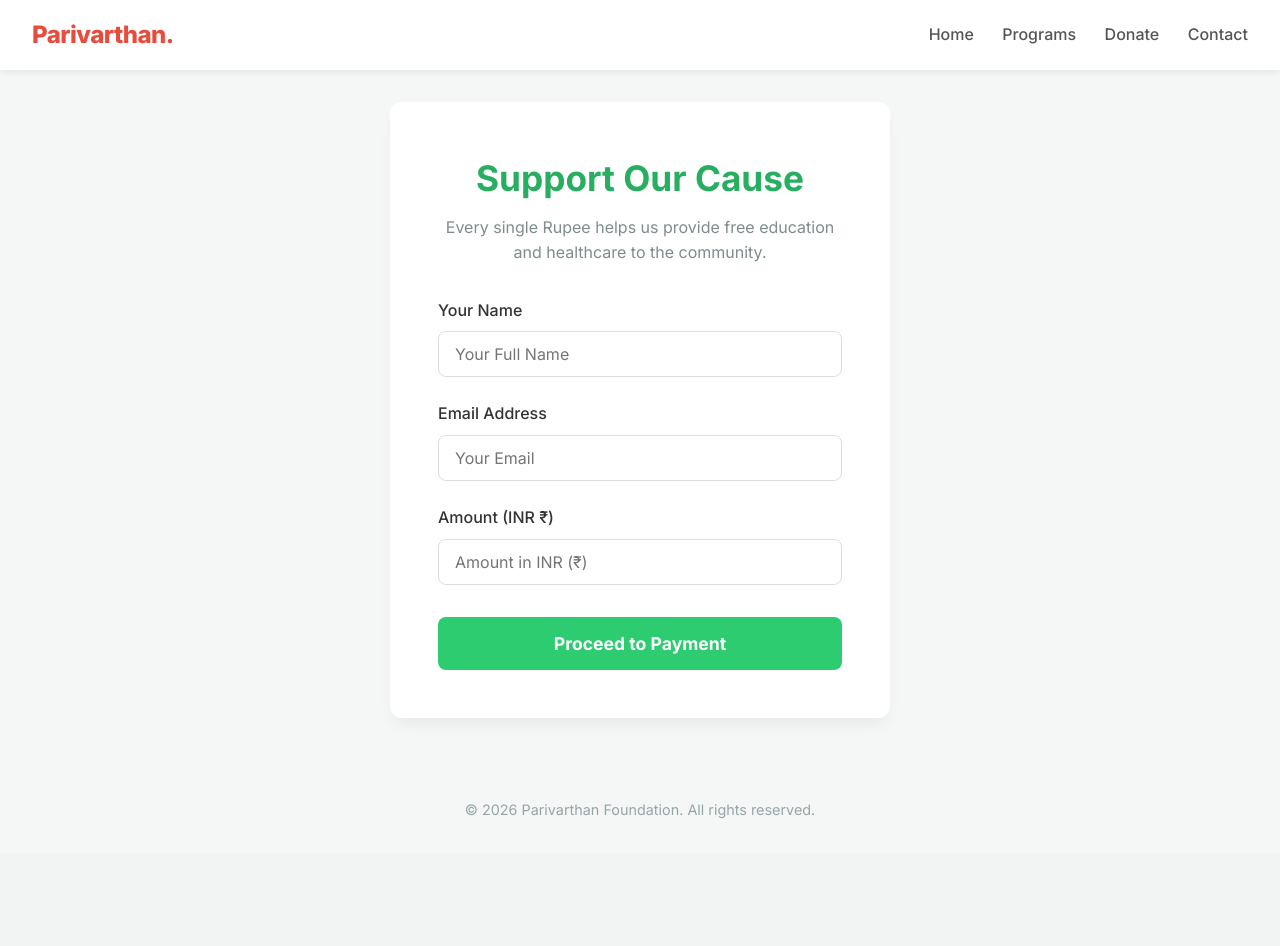
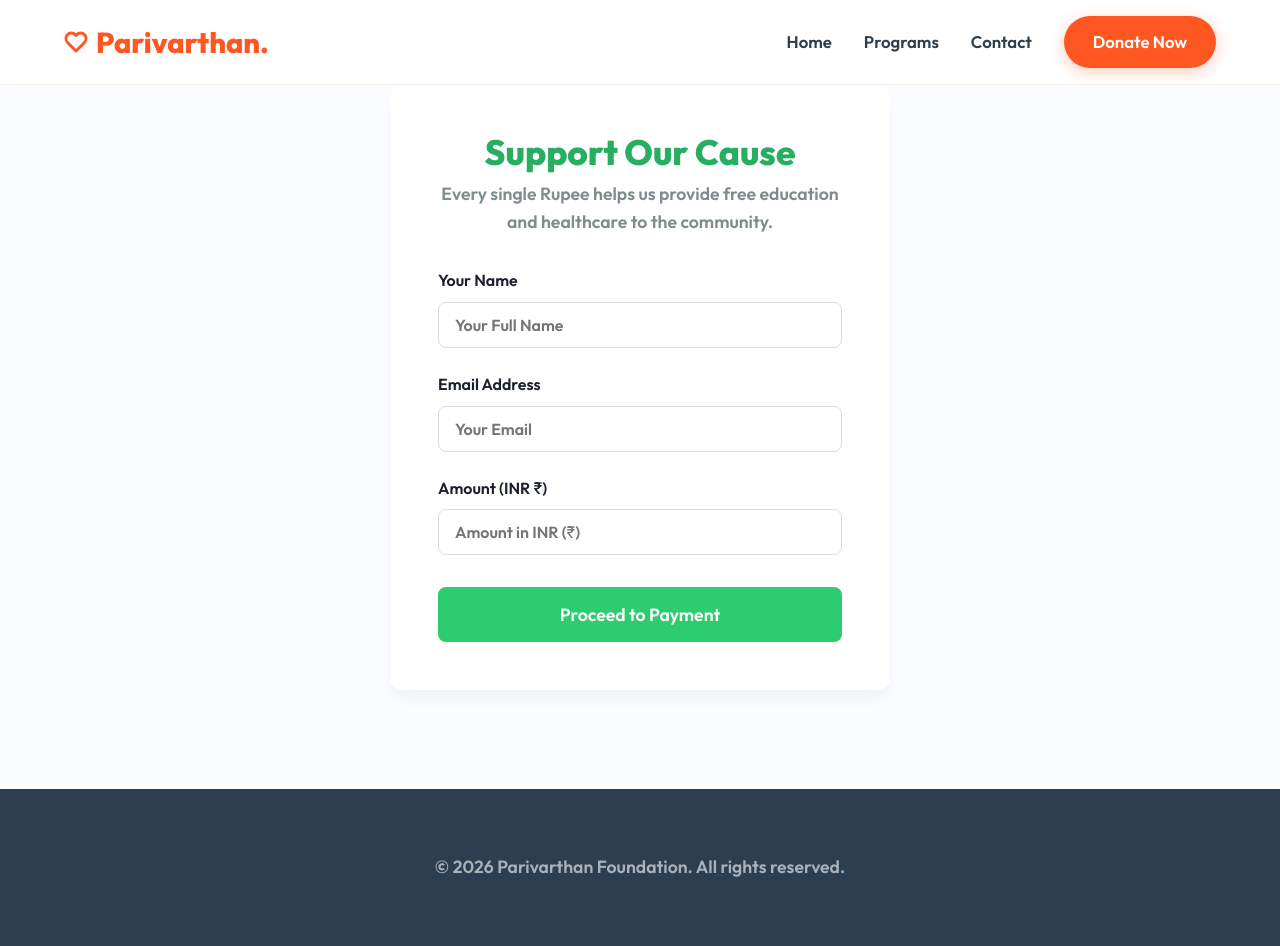
Before and after one commit to pavanrajashekar/parivarthan-ngo, a Django app: page /donate/ in a window 1280 px wide. Before the commit the page ends 818 px from the top, so only its background shows below. Run offline with Django 5.2, Linux system fonts and the light colour scheme.

Commit message:
UI Overhaul Step 1: Global CSS and Homepage Hero

```diff
--- a/static/css/style.css
+++ b/static/css/style.css
@@ -1,106 +1,182 @@
-/* Global Reset & Box Sizing */
+:root {
+    /* Color System */
+    --primary: #FF5722; /* Vibrant Orange/Coral */
+    --primary-hover: #E64A19;
+    --secondary: #2C3E50; /* Deep Blue Trust */
+    --accent: #27AE60; /* Success/Money Green */
+
+    --bg-main: #FAFCFF;
+    --card-bg: #FFFFFF;
+
+    --text-main: #1A202C;
+    --text-muted: #718096;
+
+    /* Layout */
+    --max-width: 1200px;
+    --radius-sm: 8px;
+    --radius-md: 16px;
+    --radius-lg: 24px;
+
+    /* Shadows */
+    --shadow-sm: 0 2px 4px rgba(0,0,0,0.05);
+    --shadow-md: 0 10px 15px -3px rgba(0,0,0,0.05), 0 4px 6px -2px rgba(0,0,0,0.025);
+    --shadow-lg: 0 20px 25px -5px rgba(0,0,0,0.1), 0 10px 10px -5px rgba(0,0,0,0.04);
+}
+
+/* Global Reset */
 * {
     margin: 0;
     padding: 0;
     box-sizing: border-box;
-    font-family: 'Inter', 'Segoe UI', Tahoma, Geneva, Verdana, sans-serif;
+    font-family: 'Outfit', 'Inter', sans-serif;
 }
 
 body {
-    background-color: #f4f7f6;
-    color: #333;
+    background-color: var(--bg-main);
+    color: var(--text-main);
     line-height: 1.6;
+    overflow-x: hidden;
 }
 
-/* Typography */
-h1, h2, h3 {
-    font-weight: 700;
-    color: #2c3e50;
-    margin-bottom: 0.5rem;
-}
+/* Typography Scale */
+h1 { font-size: clamp(2.5rem, 5vw, 4rem); font-weight: 800; color: var(--secondary); line-height: 1.1; }
+h2 { font-size: clamp(1.8rem, 3vw, 2.5rem); font-weight: 700; color: var(--secondary); }
+h3 { font-size: 1.5rem; font-weight: 600; }
+p { font-size: 1.1rem; color: var(--text-muted); }
 
-/* Navbar (Glassmorphism effect) */
+/* Glassmorphism Navbar */
 .navbar {
-    background: rgba(255, 255, 255, 0.9);
-    backdrop-filter: blur(10px);
-    -webkit-backdrop-filter: blur(10px);
-    box-shadow: 0 4px 6px rgba(0, 0, 0, 0.05);
-    padding: 1rem 2rem;
+    background: rgba(255, 255, 255, 0.85);
+    backdrop-filter: blur(12px);
+    -webkit-backdrop-filter: blur(12px);
+    border-bottom: 1px solid rgba(0,0,0,0.05);
+    padding: 1rem 5%;
     position: sticky;
     top: 0;
     z-index: 1000;
     display: flex;
     justify-content: space-between;
     align-items: center;
+    transition: all 0.3s ease;
 }
 
 .nav-brand {
-    font-size: 1.5rem;
+    font-size: 1.8rem;
     font-weight: 800;
-    color: #e74c3c;
+    color: var(--primary);
     text-decoration: none;
-    letter-spacing: -0.5px;
+    display: flex;
+    align-items: center;
+    gap: 0.5rem;
+}
+
+.nav-links {
+    display: flex;
+    align-items: center;
+    gap: 2rem;
 }
 
 .nav-links a {
     text-decoration: none;
-    color: #555;
-    font-weight: 500;
-    margin-left: 1.5rem;
+    color: var(--secondary);
+    font-weight: 600;
+    font-size: 1.05rem;
     transition: color 0.3s ease;
 }
 
 .nav-links a:hover {
-    color: #e74c3c;
+    color: var(--primary);
 }
 
-/* Layout */
-main {
-    max-width: 1000px;
-    margin: 2rem auto;
-    padding: 0 1rem;
+/* Base Primary Button */
+.btn-primary {
+    background: var(--primary);
+    color: white !important;
+    padding: 0.8rem 1.8rem;
+    border-radius: 50px;
+    font-weight: 700;
+    transition: all 0.3s ease;
+    box-shadow: 0 4px 15px rgba(255, 87, 34, 0.3);
+    text-decoration: none;
+    display: inline-block;
+    border: none;
+    cursor: pointer;
 }
 
-/* Cards (Blog Entries) */
+.btn-primary:hover {
+    background: var(--primary-hover);
+    transform: translateY(-2px);
+    box-shadow: 0 6px 20px rgba(255, 87, 34, 0.4);
+}
+
+/* Layout Utilities */
+main {
+    min-height: 80vh;
+}
+
+.container {
+    max-width: var(--max-width);
+    margin: 0 auto;
+    padding: 0 5%;
+}
+
+.section-padding {
+    padding: 5rem 0;
+}
+
+/* Modern Card System */
+.card-grid {
+    display: grid;
+    grid-template-columns: repeat(auto-fill, minmax(300px, 1fr));
+    gap: 2rem;
+    margin-top: 3rem;
+}
+
 .card {
-    background: white;
-    border-radius: 12px;
+    background: var(--card-bg);
+    border-radius: var(--radius-md);
     padding: 2rem;
-    margin-bottom: 1.5rem;
-    box-shadow: 0 10px 15px -3px rgba(0, 0, 0, 0.05), 0 4px 6px -2px rgba(0, 0, 0, 0.025);
-    transition: transform 0.3s ease, box-shadow 0.3s ease;
+    box-shadow: var(--shadow-sm);
+    transition: all 0.4s cubic-bezier(0.175, 0.885, 0.32, 1.275);
     border: 1px solid rgba(0,0,0,0.02);
+    position: relative;
+    overflow: hidden;
 }
 
 .card:hover {
-    transform: translateY(-4px);
-    box-shadow: 0 20px 25px -5px rgba(0, 0, 0, 0.1), 0 10px 10px -5px rgba(0, 0, 0, 0.04);
+    transform: translateY(-8px);
+    box-shadow: var(--shadow-lg);
 }
 
 .card-title {
-    font-size: 1.8rem;
-    color: #2c3e50;
     margin-bottom: 0.5rem;
 }
 
 .card-meta {
-    font-size: 0.85rem;
-    color: #95a5a6;
+    font-size: 0.9rem;
+    color: var(--accent);
+    font-weight: 600;
     margin-bottom: 1rem;
-    font-weight: 500;
+    text-transform: uppercase;
+    letter-spacing: 1px;
 }
 
 .card-text {
-    color: #4a5568;
-    font-size: 1.1rem;
-    white-space: pre-line; /* respects line breaks from django textfield */
+    display: -webkit-box;
+    -webkit-line-clamp: 3;
+    -webkit-box-orient: vertical;
+    overflow: hidden;
 }
 
 /* Footer */
 footer {
+    background: var(--secondary);
+    color: white;
     text-align: center;
-    padding: 2rem 0;
-    color: #95a5a6;
-    font-size: 0.9rem;
-    margin-top: 3rem;
+    padding: 4rem 5%;
+    margin-top: 4rem;
 }
+
+footer p {
+    color: rgba(255,255,255,0.6);
+}
--- a/templates/base.html
+++ b/templates/base.html
@@ -7,8 +7,8 @@
     <meta name="description" content="Parivarthan Foundation - Empowering Communities">
     <title>{% block title %}Parivarthan NGO{% endblock %}</title>
 
-    <!-- Google Fonts: Inter -->
-    <link href="https://fonts.googleapis.com/css2?family=Inter:wght@400;500;700;800&display=swap" rel="stylesheet">
+    <!-- Google Fonts: Inter & Outfit -->
+    <link href="https://fonts.googleapis.com/css2?family=Inter:wght@400;500;600&family=Outfit:wght@600;700;800&display=swap" rel="stylesheet">
 
     <!-- Custom CSS -->
     <link rel="stylesheet" href="{% static 'css/style.css' %}">
@@ -16,12 +16,15 @@
 <body>
     <!-- Navbar -->
     <nav class="navbar">
-        <a href="/" class="nav-brand">Parivarthan.</a>
+        <a href="/" class="nav-brand">
+            <svg width="24" height="24" viewBox="0 0 24 24" fill="none" stroke="currentColor" stroke-width="3" stroke-linecap="round" stroke-linejoin="round"><path d="M20.42 4.58a5.4 5.4 0 0 0-7.65 0l-.77.78-.77-.78a5.4 5.4 0 0 0-7.65 0C1.46 6.7 1.33 10.28 4 13l8 8 8-8c2.67-2.72 2.54-6.3.42-8.42z"></path></svg>
+            Parivarthan.
+        </a>
         <div class="nav-links">
             <a href="{% url 'blog-home' %}">Home</a>
             <a href="{% url 'programs-list' %}">Programs</a>
-            <a href="{% url 'initiate-donation' %}">Donate</a>
             <a href="{% url 'contact' %}">Contact</a>
+            <a href="{% url 'initiate-donation' %}" class="btn-primary">Donate Now</a>
         </div>
     </nav>
 
```
Also changed, not shown: blog/templates/blog/home.html (+46 -6 lines).
